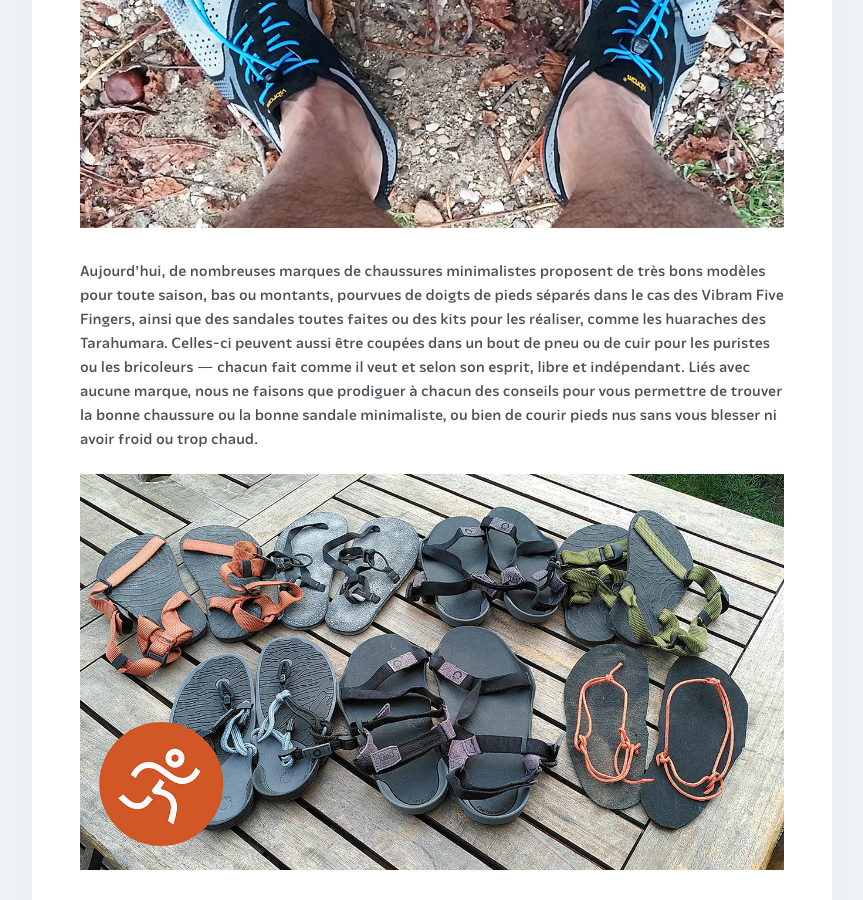
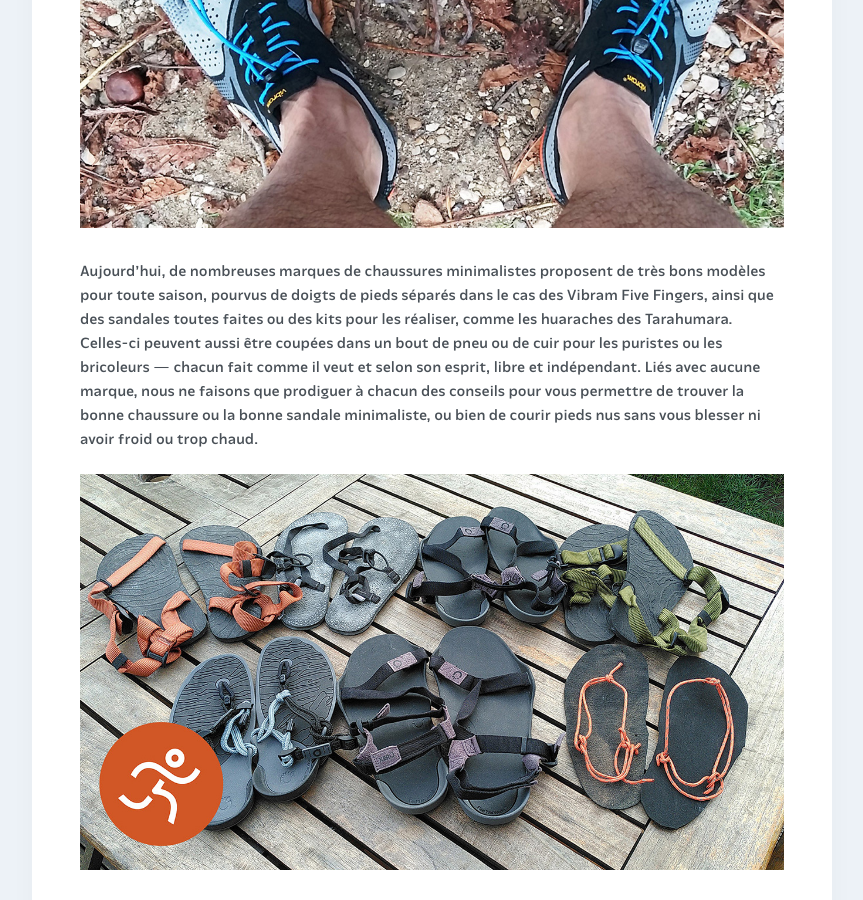
Before and after one commit to courirpaleo/courirpaleo.github.io, a Jekyll site: the page built from _pages-secondary/foulee-naturelle.md, in a window 1280 px wide and 900 px high, scrolled down 4712 px. Shown: the whole window, without its empty margins (208-1071 px from the left). Built offline with Jekyll 4.4.1, drawn with Linux system fonts in a browser that asks for light colours; some web fonts are replaced.

Commit message:
Update foulee-naturelle.md

```diff
--- a/_pages-secondary/foulee-naturelle.md
+++ b/_pages-secondary/foulee-naturelle.md
@@ -44,7 +44,7 @@ C'est pourquoi nous laissons chacun choisir son style de chaussures ou de courir
 
 ![Courir Paleo](/assets/images/CourirPaleo_Vincennes_VFF_1080px.jpg)
 
-Aujourd'hui, de nombreuses marques de chaussures minimalistes proposent de très bons modèles pour toute saison, bas ou montants, pourvues de doigts de pieds séparés dans le cas des Vibram Five Fingers, ainsi que des sandales toutes faites ou des kits pour les réaliser, comme les huaraches des Tarahumara. Celles-ci peuvent aussi être coupées dans un bout de pneu ou de cuir pour les puristes ou les bricoleurs&nbsp;&mdash;&nbsp;chacun fait comme il veut et selon son esprit, libre et indépendant. Liés avec aucune marque, nous ne faisons que prodiguer à chacun des conseils pour vous permettre de trouver la bonne chaussure ou la bonne sandale minimaliste, ou bien de courir pieds nus sans vous blesser ni avoir froid ou trop chaud.
+Aujourd'hui, de nombreuses marques de chaussures minimalistes proposent de très bons modèles pour toute saison, pourvus de doigts de pieds séparés dans le cas des Vibram Five Fingers, ainsi que des sandales toutes faites ou des kits pour les réaliser, comme les huaraches des Tarahumara. Celles-ci peuvent aussi être coupées dans un bout de pneu ou de cuir pour les puristes ou les bricoleurs&nbsp;&mdash;&nbsp;chacun fait comme il veut et selon son esprit, libre et indépendant. Liés avec aucune marque, nous ne faisons que prodiguer à chacun des conseils pour vous permettre de trouver la bonne chaussure ou la bonne sandale minimaliste, ou bien de courir pieds nus sans vous blesser ni avoir froid ou trop chaud.
 
 ![Courir Paleo](/assets/images/CourirPaleo_course_sorties_sandales_pret_1200px.jpg)
 
```
